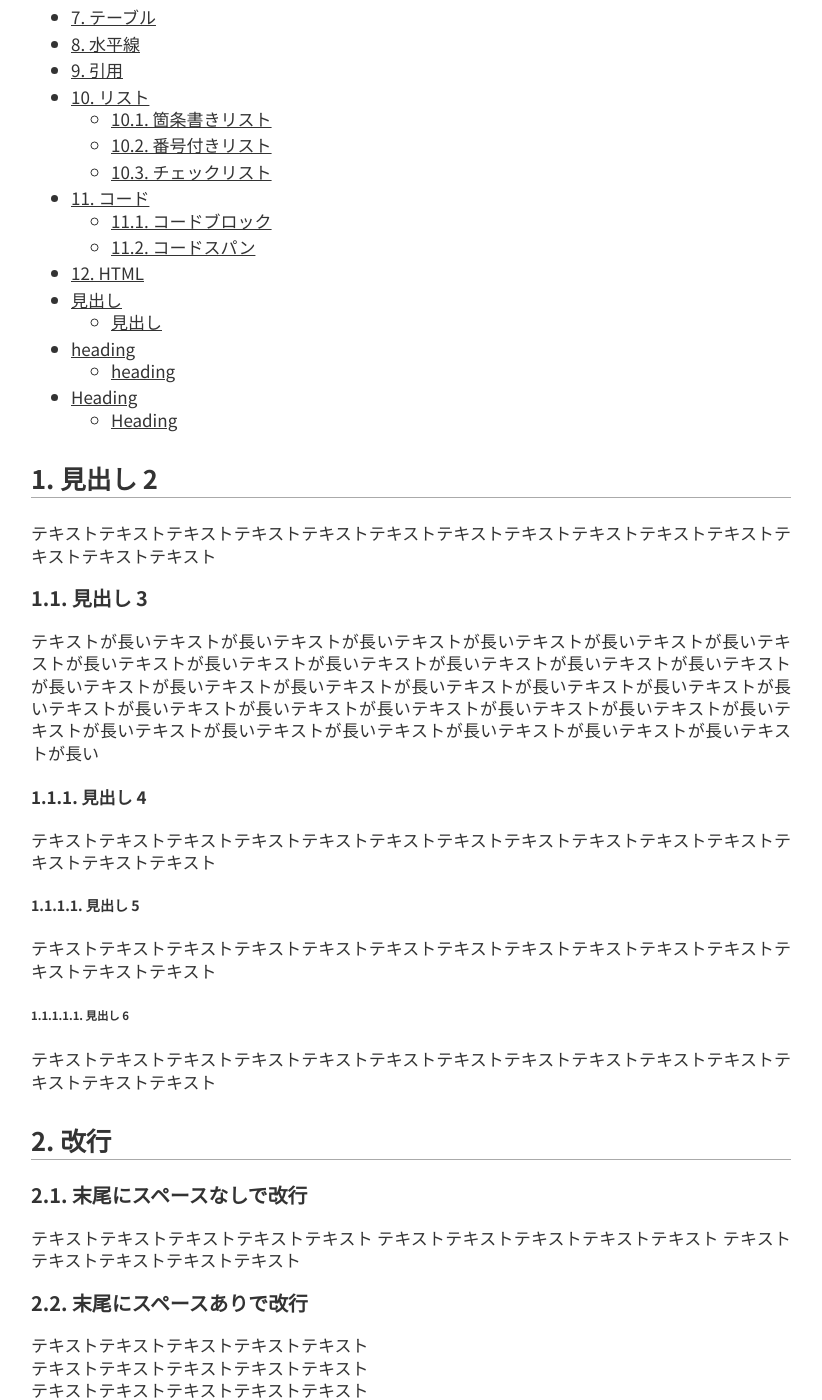
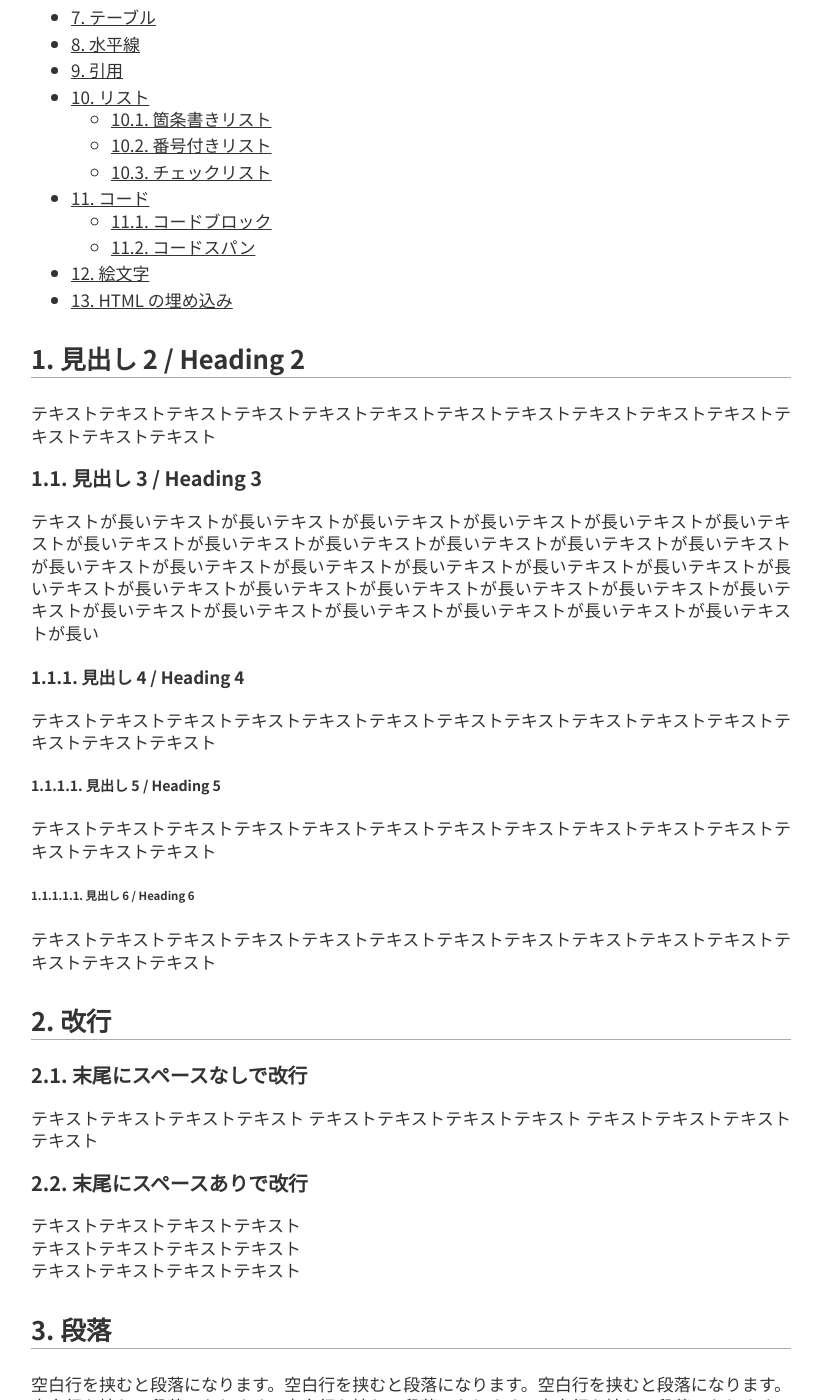
Before and after one commit to kenkenpa198/kems-clew.net, a Jekyll site: the page built from docs/_posts/2022-11-18-test-markdown.md, in a window 1280 px wide and 1400 px high, scrolled down 817 px. Shown: the whole window, without its empty margins (229-1051 px from the left). Built offline with Jekyll 4.4.1, drawn with Linux system fonts in a browser that asks for light colours; nearby versions of some CDN libraries; library files that are not in the unit come from our copies; comment, search, counter and statistics services are not loaded; some of the changed text lies outside the part shown.

Commit message:
[update]マークダウンのテスト用ページを全体的に整理

````diff
--- a/docs/_posts/2022-11-18-test-markdown.md
+++ b/docs/_posts/2022-11-18-test-markdown.md
@@ -6,17 +6,16 @@
 updated: 2022-11-20
 ---
 
-<!-- omit in toc -->
 マークダウン記法の表示をテストしたり、CSS の実装内容を確認するページです。
 
+<!-- omit in toc -->
 ## 目次
 
-- [目次](#目次)
-- [1. 見出し 2](#1-見出し-2)
-    - [1.1. 見出し 3](#11-見出し-3)
-        - [1.1.1. 見出し 4](#111-見出し-4)
-            - [1.1.1.1. 見出し 5](#1111-見出し-5)
-                - [1.1.1.1.1. 見出し 6](#11111-見出し-6)
+- [1. 見出し 2 / Heading 2](#1-見出し-2--heading-2)
+    - [1.1. 見出し 3 / Heading 3](#11-見出し-3--heading-3)
+        - [1.1.1. 見出し 4 / Heading 4](#111-見出し-4--heading-4)
+            - [1.1.1.1. 見出し 5 / Heading 5](#1111-見出し-5--heading-5)
+                - [1.1.1.1.1. 見出し 6 / Heading 6](#11111-見出し-6--heading-6)
 - [2. 改行](#2-改行)
     - [2.1. 末尾にスペースなしで改行](#21-末尾にスペースなしで改行)
     - [2.2. 末尾にスペースありで改行](#22-末尾にスペースありで改行)
@@ -24,8 +23,9 @@
 - [4. 装飾](#4-装飾)
 - [5. リンク](#5-リンク)
 - [6. 画像の埋め込み](#6-画像の埋め込み)
-    - [6.1. 相対パス指定](#61-相対パス指定)
-    - [6.2. 絶対パス指定](#62-絶対パス指定)
+    - [6.1. 相対パス指定（マークダウンから見たパス）](#61-相対パス指定マークダウンから見たパス)
+    - [6.2. 相対パス指定（Jekyll の記法）](#62-相対パス指定jekyll-の記法)
+    - [6.3. 絶対パス指定](#63-絶対パス指定)
 - [7. テーブル](#7-テーブル)
 - [8. 水平線](#8-水平線)
 - [9. 引用](#9-引用)
@@ -36,31 +36,26 @@
 - [11. コード](#11-コード)
     - [11.1. コードブロック](#111-コードブロック)
     - [11.2. コードスパン](#112-コードスパン)
-- [12. HTML](#12-html)
-- [見出し](#見出し)
-    - [見出し](#見出し-1)
-- [heading](#heading)
-    - [heading](#heading-1)
-- [Heading](#heading-2)
-    - [Heading](#heading-3)
+- [12. 絵文字](#12-絵文字)
+- [13. HTML の埋め込み](#13-html-の埋め込み)
 
-## 1. 見出し 2
+## 1. 見出し 2 / Heading 2
 
 テキストテキストテキストテキストテキストテキストテキストテキストテキストテキストテキストテキストテキストテキスト
 
-### 1.1. 見出し 3
+### 1.1. 見出し 3 / Heading 3
 
 テキストが長いテキストが長いテキストが長いテキストが長いテキストが長いテキストが長いテキストが長いテキストが長いテキストが長いテキストが長いテキストが長いテキストが長いテキストが長いテキストが長いテキストが長いテキストが長いテキストが長いテキストが長いテキストが長いテキストが長いテキストが長いテキストが長いテキストが長いテキストが長いテキストが長いテキストが長いテキストが長いテキストが長いテキストが長いテキストが長いテキストが長いテキストが長い
 
-#### 1.1.1. 見出し 4
+#### 1.1.1. 見出し 4 / Heading 4
 
 テキストテキストテキストテキストテキストテキストテキストテキストテキストテキストテキストテキストテキストテキスト
 
-##### 1.1.1.1. 見出し 5
+##### 1.1.1.1. 見出し 5 / Heading 5
 
 テキストテキストテキストテキストテキストテキストテキストテキストテキストテキストテキストテキストテキストテキスト
 
-###### 1.1.1.1.1. 見出し 6
+###### 1.1.1.1.1. 見出し 6 / Heading 6
 
 テキストテキストテキストテキストテキストテキストテキストテキストテキストテキストテキストテキストテキストテキスト
 
@@ -68,15 +63,15 @@
 
 ### 2.1. 末尾にスペースなしで改行
 
-テキストテキストテキストテキストテキスト
-テキストテキストテキストテキストテキスト
-テキストテキストテキストテキストテキスト
+テキストテキストテキストテキスト
+テキストテキストテキストテキスト
+テキストテキストテキストテキスト
 
 ### 2.2. 末尾にスペースありで改行
 
-テキストテキストテキストテキストテキスト
-テキストテキストテキストテキストテキスト
-テキストテキストテキストテキストテキスト
+テキストテキストテキストテキスト
+テキストテキストテキストテキスト
+テキストテキストテキストテキスト
 
 ## 3. 段落
 
@@ -104,12 +99,21 @@
 
 ## 6. 画像の埋め込み
 
-### 6.1. 相対パス指定
+### 6.1. 相対パス指定（マークダウンから見たパス）
 
 `./../images/20221108_hello_mastodon.jpg`
 ![代替テキスト](./../images/20221108_hello_mastodon.jpg)
 
-### 6.2. 絶対パス指定
+### 6.2. 相対パス指定（Jekyll の記法）
+
+記述したパス（ `{ {` `} }` のスペースは除く）:
+`{ { "./../images/20221108_hello_mastodon.jpg" | relative_url } }`
+
+変換されたパス:
+`{{ "./../images/20221108_hello_mastodon.jpg" | relative_url }}`
+![代替テキスト]({{ "./../images/20221108_hello_mastodon.jpg" | relative_url }})
+
+### 6.3. 絶対パス指定
 
 `/docs/images/20221108_hello_mastodon.jpg`
 ![代替テキスト](/docs/images/20221108_hello_mastodon.jpg)
@@ -303,43 +303,51 @@
 文章の中に `printf("Hello, World!\n");` を埋め込みます。
 文章の中に `printf("Hello, World!\n");` を埋め込みます。
 
-## 12. HTML
+## 12. 絵文字
 
-<details><summary><b>読み上げを開始する</b></summary><div>
+:flushed:
+
+😳 🎤
+
+## 13. HTML の埋め込み
+
+<details>
+    <summary>
+        <b>読み上げを開始する</b>
+    </summary>
+    <div>
+        <p>ここは p タグです。</p>
+        <p>以下は ol li タグです。</p>
+        <ol>
+            <li>参加させたいボイスチャンネルへ入室してください。</li>
+            <li>読み上げさせたいテキストチャンネルでコマンド入力して送信してください。</li>
+            <li>もだねちゃんがボイスチャンネルへ入室します。<br>以降に読み上げ対象チャンネルへ投稿されたメッセージを読み上げてくれます。</li>
+        </ol>
+    </div>
+</details>
+
+メモ:
+HTML ブロック内でマークダウン記法は使えない。
+改行も `<br>` が必須。
+
+<details>
+    <summary><b>読み上げを開始する</b></summary>
+    <div>
+
+ここにスペース2個 + 改行 →
+↓ここに水平線
 
 ---
 
-1. 参加させたいボイスチャンネルへ入室してください。
-2. 読み上げさせたいテキストチャンネルで以下のコマンドのいずれかを入力して送信してください。
+↓ここにコードブロック
 
-    ```text
-    !mdn start
-    ```
+```text
+!mdn start
+```
 
-    ```text
-    !mdn s
-    ```
-
-3. もだねちゃんがボイスチャンネルへ入室します。以降に読み上げ対象チャンネルへ投稿されたメッセージを読み上げてくれます🎤
-
----
-
-</div></details>
+    </div>
+</details>
 
 ---
 
 以上。
-
-以下は個人的な確認用。
-
-## 見出し
-
-### 見出し
-
-## heading
-
-### heading
-
-## Heading
-
-### Heading
````
Also changed, not shown: other parts of docs/_posts/2022-11-18-test-markdown.md (+1 -5 lines).
